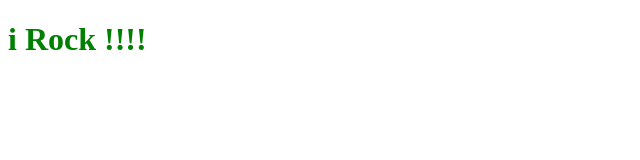
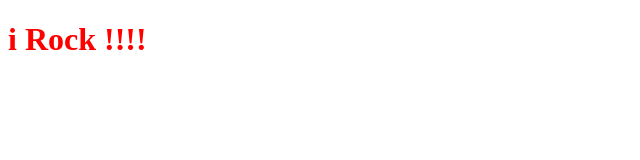
Before and after one commit to rudy750/rudy750.github.com, a plain HTML site: page index.html in a window 1280 px wide. Shown: the whole page, without its empty margins (0-640 px from the left). Drawn offline with Linux system fonts and the light colour scheme.

Commit message:
Update desktop.css

```diff
--- a/desktop.css
+++ b/desktop.css
@@ -1 +1 @@
-h1{color:green}
+h1{color:red}
```
